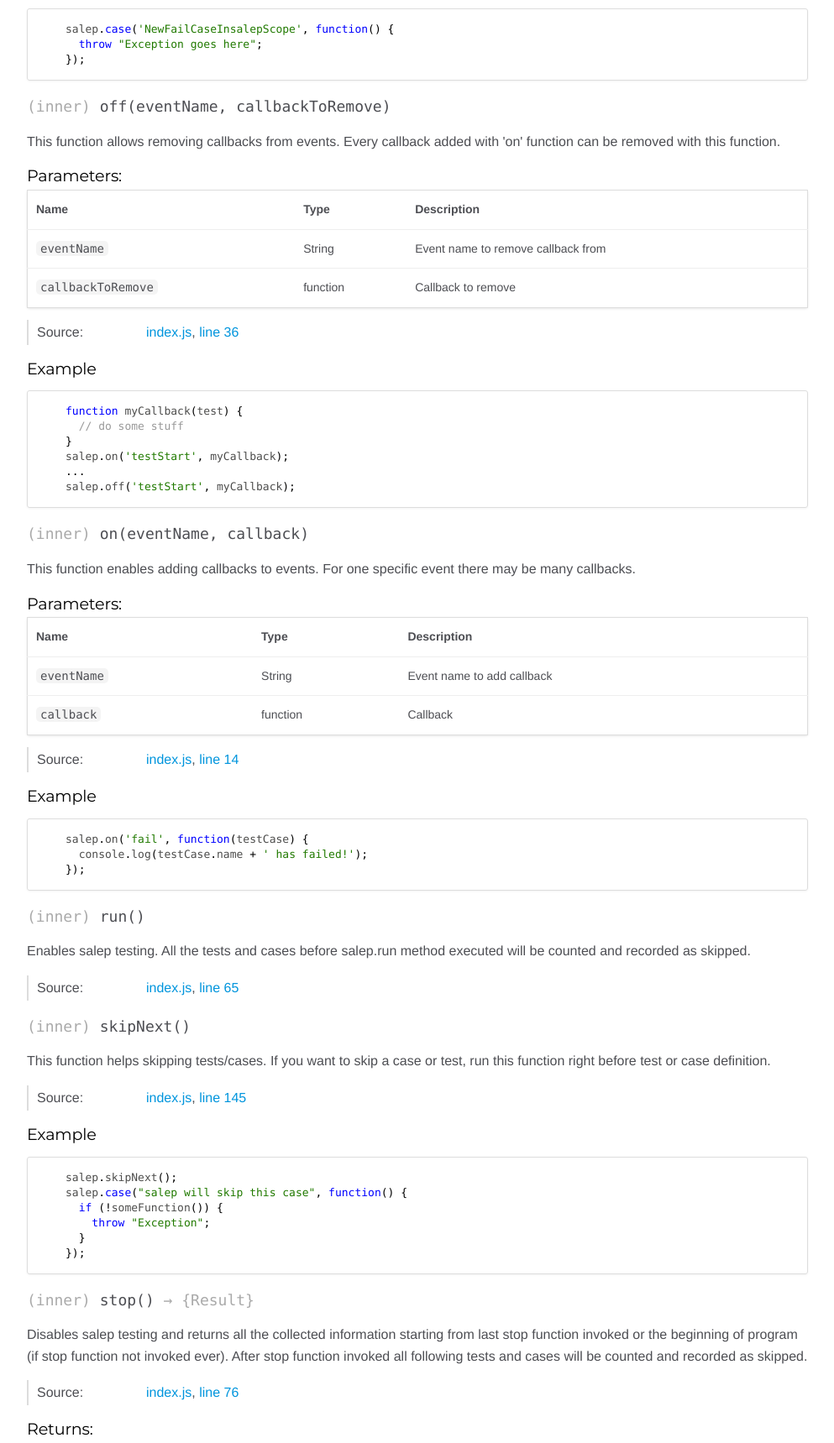
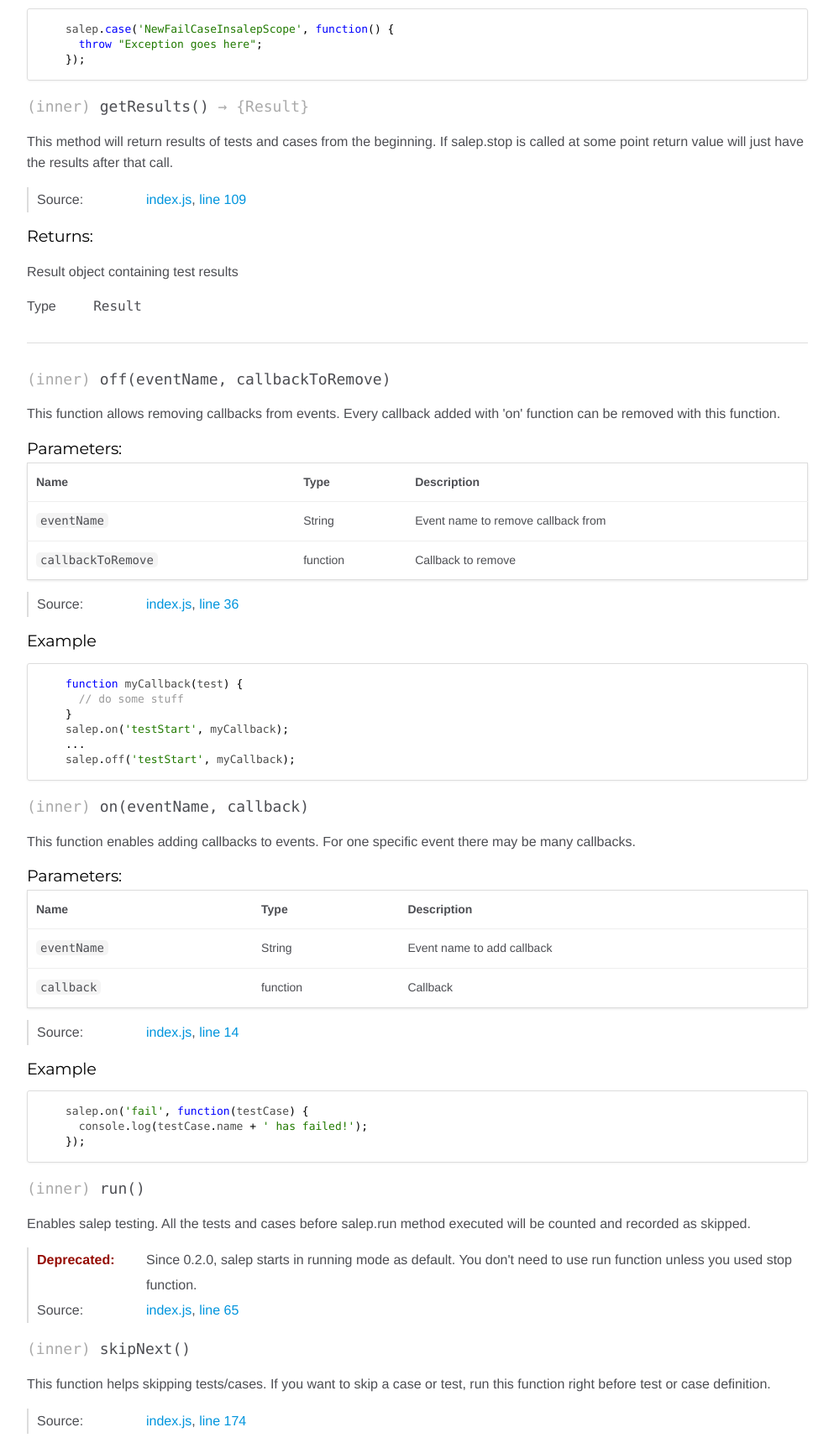
Before and after one commit to mhalitk/salep, a website: page docs/module-salep.html in a window 1280 px wide. Shown: the part 888-2607 px from the top of the page at 84% size, without its empty margins (268-1261 px from the left). Drawn offline with nearby package versions, Linux system fonts and the light colour scheme.

Commit message:
Deprecate run and stop, bring getResults

```diff
--- a/docs/module-salep.html
+++ b/docs/module-salep.html
@@ -23,7 +23,7 @@
 <label for="nav-trigger" class="overlay"></label>
 
 <nav>
-    <h2><a href="index.html">Home</a></h2><h3>Classes</h3><ul><li><a href="module-salep-Result.html">Result</a></li></ul><h3>Modules</h3><ul><li><a href="module-salep.html">salep</a><ul class='methods'><li data-type='method'><a href="module-salep.html#~case">case</a></li><li data-type='method'><a href="module-salep.html#~off">off</a></li><li data-type='method'><a href="module-salep.html#~on">on</a></li><li data-type='method'><a href="module-salep.html#~run">run</a></li><li data-type='method'><a href="module-salep.html#~skipNext">skipNext</a></li><li data-type='method'><a href="module-salep.html#~stop">stop</a></li><li data-type='method'><a href="module-salep.html#~test">test</a></li></ul></li></ul><h3>Events</h3><ul><li><a href="module-salep.html#event:caseStart">caseStart</a></li><li><a href="module-salep.html#event:fail">fail</a></li><li><a href="module-salep.html#event:skip">skip</a></li><li><a href="module-salep.html#event:success">success</a></li><li><a href="module-salep.html#event:testStart">testStart</a></li></ul>
+    <h2><a href="index.html">Home</a></h2><h3>Classes</h3><ul><li><a href="module-salep-Result.html">Result</a></li></ul><h3>Modules</h3><ul><li><a href="module-salep.html">salep</a><ul class='methods'><li data-type='method'><a href="module-salep.html#~case">case</a></li><li data-type='method'><a href="module-salep.html#~getResults">getResults</a></li><li data-type='method'><a href="module-salep.html#~off">off</a></li><li data-type='method'><a href="module-salep.html#~on">on</a></li><li data-type='method'><a href="module-salep.html#~run">run</a></li><li data-type='method'><a href="module-salep.html#~skipNext">skipNext</a></li><li data-type='method'><a href="module-salep.html#~stop">stop</a></li><li data-type='method'><a href="module-salep.html#~test">test</a></li></ul></li></ul><h3>Events</h3><ul><li><a href="module-salep.html#event:caseStart">caseStart</a></li><li><a href="module-salep.html#event:fail">fail</a></li><li><a href="module-salep.html#event:skip">skip</a></li><li><a href="module-salep.html#event:success">success</a></li><li><a href="module-salep.html#event:testStart">testStart</a></li></ul>
 </nav>
 
 <div id="main">
@@ -283,7 +283,7 @@ as failed otherwise case marked as succeded.</p>
 
     <dt class="tag-source">Source:</dt>
     <dd class="tag-source"><ul class="dummy"><li>
-        <a href="index.js.html">index.js</a>, <a href="index.js.html#line164">line 164</a>
+        <a href="index.js.html">index.js</a>, <a href="index.js.html#line193">line 193</a>
     </li></ul></dd>
 
 
@@ -324,6 +324,112 @@ as failed otherwise case marked as succeded.</p>
     <pre class="prettyprint"><code>salep.case('NewFailCaseInsalepScope', function() {
   throw "Exception goes here";
 });</code></pre>
+
+
+
+
+
+
+
+
+    <h4 class="name" id="~getResults"><span class="type-signature">(inner) </span>getResults<span class="signature">()</span><span class="type-signature"> &rarr; {Result}</span></h4>
+
+
+
+
+
+<div class="description">
+    <p>This method will return results of tests and cases from
+the beginning. If salep.stop is called at some point return value
+will just have the results after that call.</p>
+</div>
+
+
+
+
+
+
+
+
+
+
+
+
+
+<dl class="details">
+
+
+
+
+
+
+
+
+
+
+
+
+
+
+
+
+
+
+
+
+
+
+
+
+
+
+    <dt class="tag-source">Source:</dt>
+    <dd class="tag-source"><ul class="dummy"><li>
+        <a href="index.js.html">index.js</a>, <a href="index.js.html#line109">line 109</a>
+    </li></ul></dd>
+
+
+
+
+
+
+
+</dl>
+
+
+
+
+
+
+
+
+
+
+
+
+
+<h5>Returns:</h5>
+
+
+<div class="param-desc">
+    <p>Result object containing test results</p>
+</div>
+
+
+
+<dl class="param-type">
+    <dt>
+        Type
+    </dt>
+    <dd>
+
+<span class="param-type">Result</span>
+
+
+    </dd>
+</dl>
+
+
 
 
 
@@ -699,6 +805,9 @@ executed will be counted and recorded as skipped.</p>
 
 
 
+        <dt class="important tag-deprecated">Deprecated:</dt><dd><ul class="dummy"><li>Since 0.2.0, salep starts in running mode as default. You don't need to
+use run function unless you used stop function.</li></ul></dd>
+
 
 
 
@@ -794,7 +903,7 @@ test, run this function right before test or case definition.</p>
 
     <dt class="tag-source">Source:</dt>
     <dd class="tag-source"><ul class="dummy"><li>
-        <a href="index.js.html">index.js</a>, <a href="index.js.html#line145">line 145</a>
+        <a href="index.js.html">index.js</a>, <a href="index.js.html#line174">line 174</a>
     </li></ul></dd>
 
 
@@ -877,6 +986,9 @@ will be counted and recorded as skipped.</p>
 
 
 
+        <dt class="important tag-deprecated">Deprecated:</dt><dd><ul class="dummy"><li>Since 0.2.0, when used it will cause salep skip tests and cases,
+this behaviour will continue until run function called.</li></ul></dd>
+
 
 
 
@@ -889,7 +1001,7 @@ will be counted and recorded as skipped.</p>
 
     <dt class="tag-source">Source:</dt>
     <dd class="tag-source"><ul class="dummy"><li>
-        <a href="index.js.html">index.js</a>, <a href="index.js.html#line76">line 76</a>
+        <a href="index.js.html">index.js</a>, <a href="index.js.html#line80">line 80</a>
     </li></ul></dd>
 
 
@@ -916,7 +1028,7 @@ will be counted and recorded as skipped.</p>
 
 
 <div class="param-desc">
-    <p>result Result object containing test results</p>
+    <p>Result object containing test results</p>
 </div>
 
 
@@ -1067,7 +1179,7 @@ cases. All the cases written inside test function is belong to named test.</p>
 
     <dt class="tag-source">Source:</dt>
     <dd class="tag-source"><ul class="dummy"><li>
-        <a href="index.js.html">index.js</a>, <a href="index.js.html#line101">line 101</a>
+        <a href="index.js.html">index.js</a>, <a href="index.js.html#line130">line 130</a>
     </li></ul></dd>
 
 
@@ -1183,7 +1295,7 @@ cases. All the cases written inside test function is belong to named test.</p>
 
     <dt class="tag-source">Source:</dt>
     <dd class="tag-source"><ul class="dummy"><li>
-        <a href="index.js.html">index.js</a>, <a href="index.js.html#line248">line 248</a>
+        <a href="index.js.html">index.js</a>, <a href="index.js.html#line277">line 277</a>
     </li></ul></dd>
 
 
@@ -1275,7 +1387,7 @@ cases. All the cases written inside test function is belong to named test.</p>
 
     <dt class="tag-source">Source:</dt>
     <dd class="tag-source"><ul class="dummy"><li>
-        <a href="index.js.html">index.js</a>, <a href="index.js.html#line259">line 259</a>
+        <a href="index.js.html">index.js</a>, <a href="index.js.html#line288">line 288</a>
     </li></ul></dd>
 
 
@@ -1370,7 +1482,7 @@ cases. All the cases written inside test function is belong to named test.</p>
 
     <dt class="tag-source">Source:</dt>
     <dd class="tag-source"><ul class="dummy"><li>
-        <a href="index.js.html">index.js</a>, <a href="index.js.html#line282">line 282</a>
+        <a href="index.js.html">index.js</a>, <a href="index.js.html#line311">line 311</a>
     </li></ul></dd>
 
 
@@ -1462,7 +1574,7 @@ cases. All the cases written inside test function is belong to named test.</p>
 
     <dt class="tag-source">Source:</dt>
     <dd class="tag-source"><ul class="dummy"><li>
-        <a href="index.js.html">index.js</a>, <a href="index.js.html#line270">line 270</a>
+        <a href="index.js.html">index.js</a>, <a href="index.js.html#line299">line 299</a>
     </li></ul></dd>
 
 
@@ -1554,7 +1666,7 @@ cases. All the cases written inside test function is belong to named test.</p>
 
     <dt class="tag-source">Source:</dt>
     <dd class="tag-source"><ul class="dummy"><li>
-        <a href="index.js.html">index.js</a>, <a href="index.js.html#line237">line 237</a>
+        <a href="index.js.html">index.js</a>, <a href="index.js.html#line266">line 266</a>
     </li></ul></dd>
 
 
@@ -1594,7 +1706,7 @@ cases. All the cases written inside test function is belong to named test.</p>
 <br class="clear">
 
 <footer>
-    Documentation generated by <a href="https://github.com/jsdoc3/jsdoc">JSDoc 3.4.3</a> on Wed Jan 04 2017 18:57:15 GMT+0300 (+03) using the Minami theme.
+    Documentation generated by <a href="https://github.com/jsdoc3/jsdoc">JSDoc 3.4.3</a> on Wed Jan 04 2017 23:39:07 GMT+0300 (+03) using the Minami theme.
 </footer>
 
 <script>prettyPrint();</script>
```
Also changed, not shown: docs/index.html (+3 -5 lines), docs/index.js.html (+33 -4 lines), docs/module-salep-Result.html (+9 -9 lines), src/index.js (+31 -2 lines), test/eventtest.js (+3 -2 lines), test/failtest.js (+0 -2 lines), test/index.js (+3 -0 lines), test/skiptest.js (+4 -10 lines), README.md.
